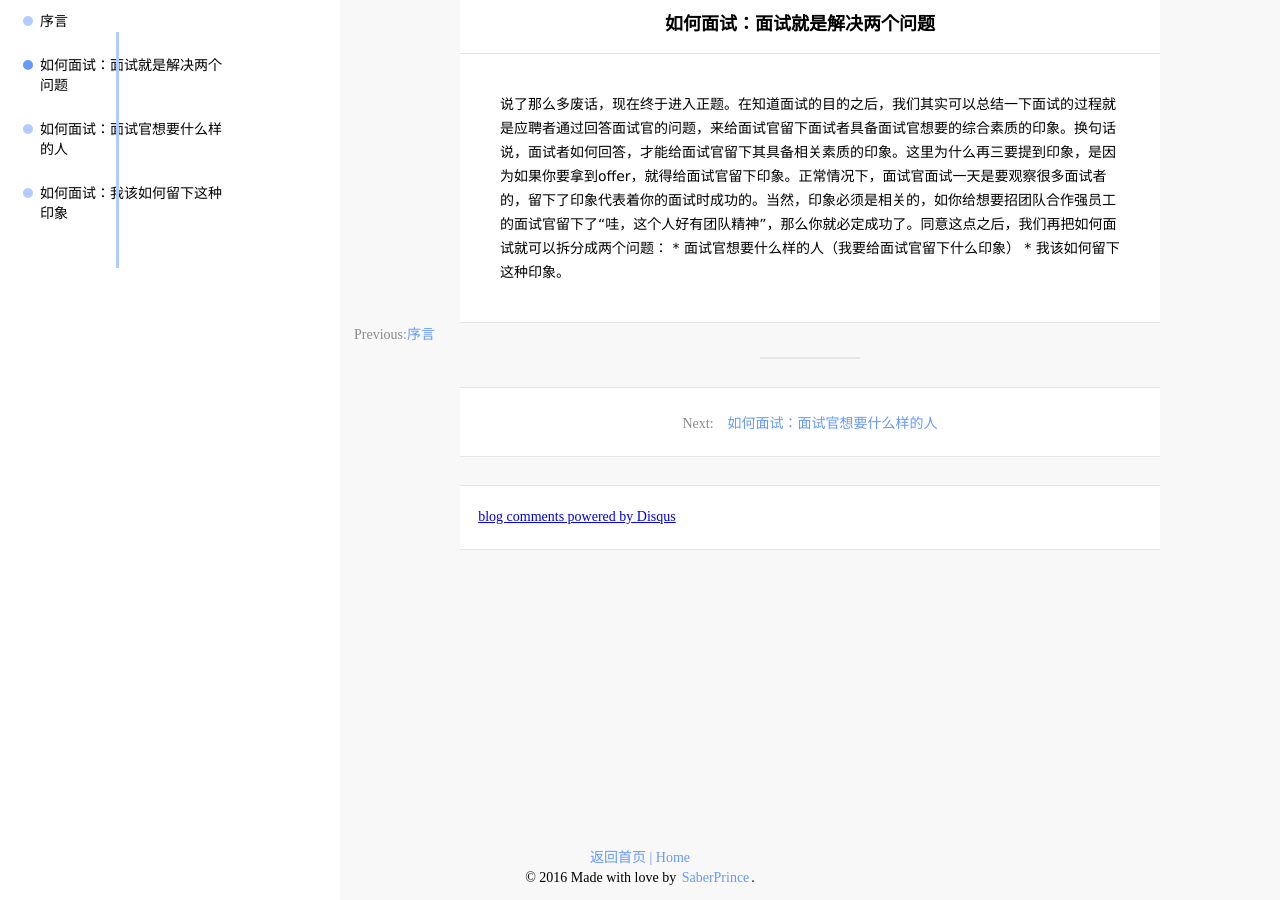
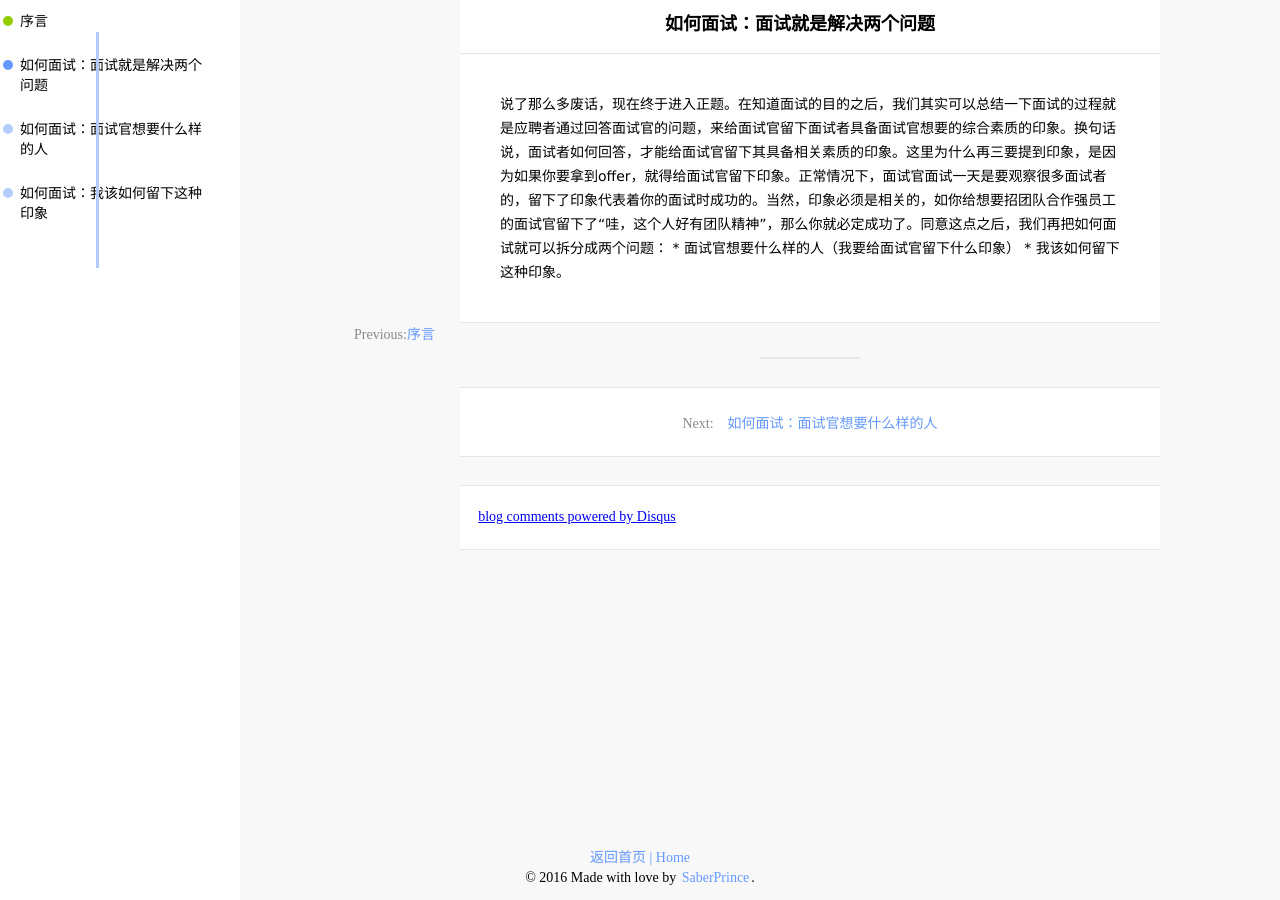
Before and after one commit to saberprince/saberprince.github.io, a Jekyll site: the page built from _posts/2016-03-01-如-何-面-试.md, in a window 1280 px wide. Built offline with Jekyll 4.4.1, drawn with Linux system fonts in a browser that asks for light colours; nearby versions of some CDN libraries; library files that are not in the unit come from our copies; comment, search, counter and statistics services are not loaded.

Commit message:
Update style.css

```diff
--- a/assets/css/style.css
+++ b/assets/css/style.css
@@ -278,7 +278,7 @@
     left: 0;
     margin-left: 0;
     background-color: #fff;
-    width: 340px;
+    width: 240px; <!-- 340px -->
   }
 }
 
```
